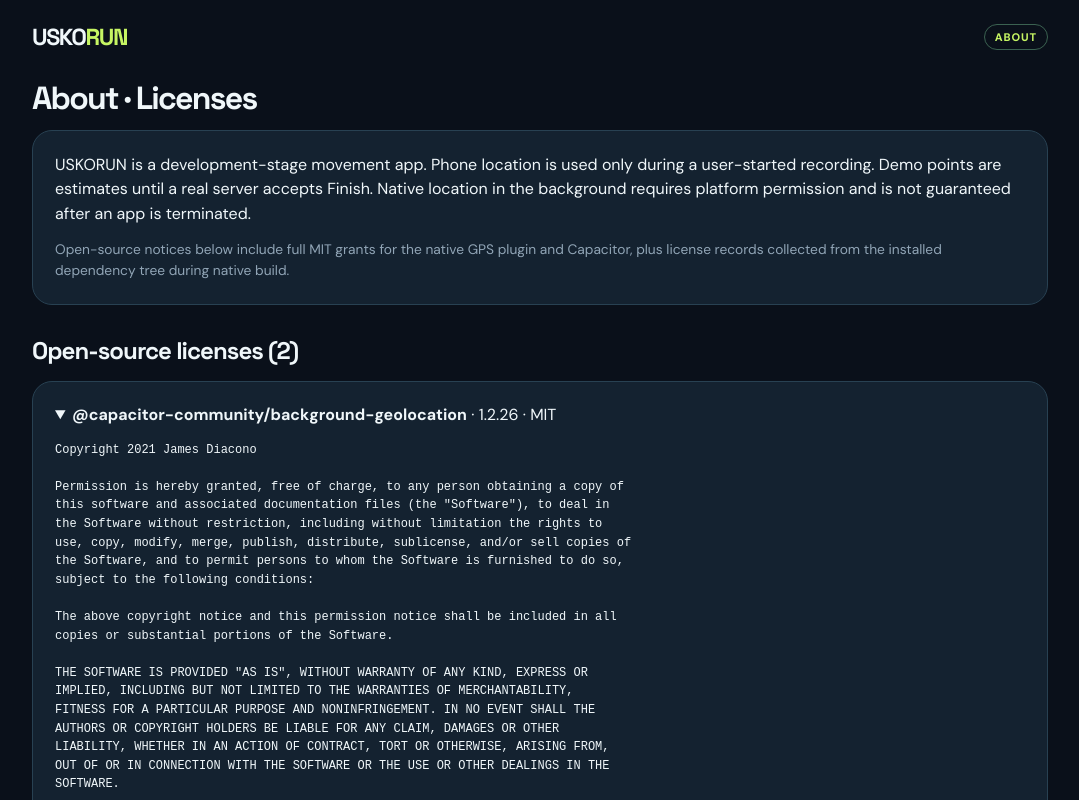
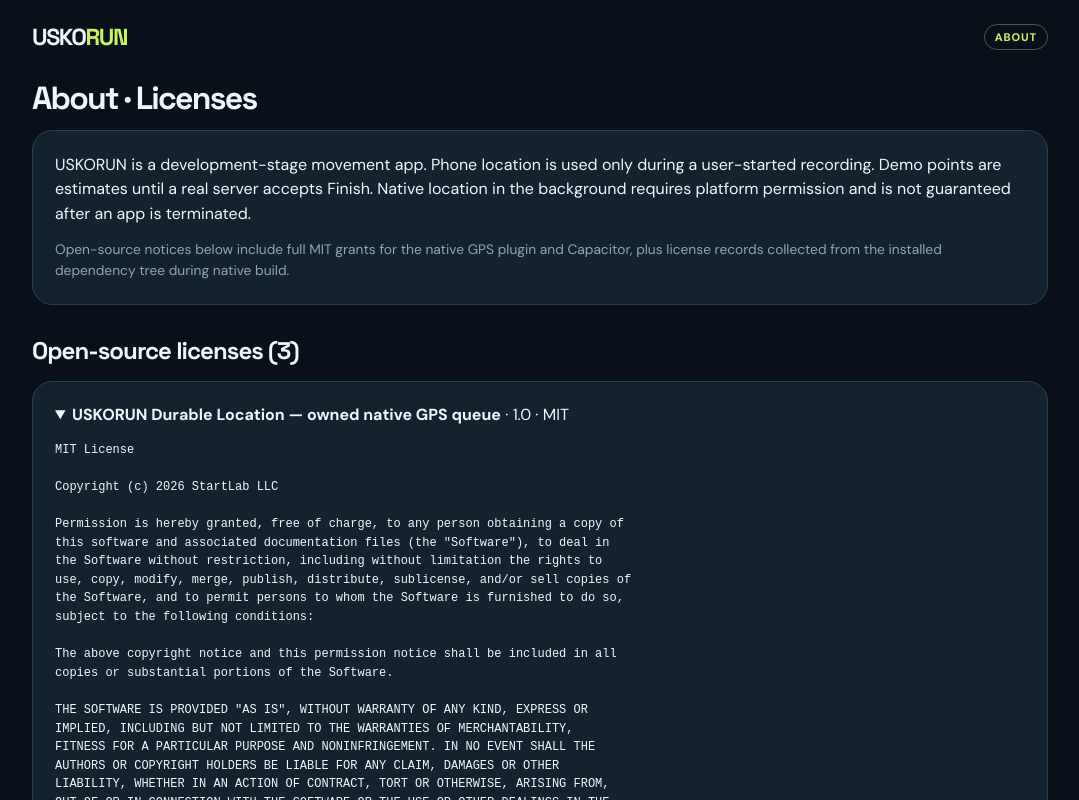
Before and after one commit to startlabhub/uskorun, a Next.js app in the folder apps/web/: page /about in a window 1280 px wide. Shown: the top 800 px of the page, without its empty margins (100-1179 px from the left). Built offline with nearby package versions, Linux system fonts and the light colour scheme.

Commit message:
docs(licenses): display full MIT notice for USKORUN-owned native on-disk location plugin

```diff
--- a/apps/web/src/domain/native-licenses.ts
+++ b/apps/web/src/domain/native-licenses.ts
@@ -1,5 +1,8 @@
 // Full, upstream MIT notices. Additional dependency notices are generated at build time.
 export const nativeRequiredLicenses=[
+ {name:'USKORUN Durable Location — owned native GPS queue',version:'1.0',license:'MIT',
+  text:"MIT License\n\nCopyright (c) 2026 StartLab LLC\n\nPermission is hereby granted, free of charge, to any person obtaining a copy of\nthis software and associated documentation files (the \"Software\"), to deal in\nthe Software without restriction, including without limitation the rights to\nuse, copy, modify, merge, publish, distribute, sublicense, and/or sell copies of\nthe Software, and to permit persons to whom the Software is furnished to do so,\nsubject to the following conditions:\n\nThe above copyright notice and this permission notice shall be included in all\ncopies or substantial portions of the Software.\n\nTHE SOFTWARE IS PROVIDED \"AS IS\", WITHOUT WARRANTY OF ANY KIND, EXPRESS OR\nIMPLIED, INCLUDING BUT NOT LIMITED TO THE WARRANTIES OF MERCHANTABILITY,\nFITNESS FOR A PARTICULAR PURPOSE AND NONINFRINGEMENT. IN NO EVENT SHALL THE\nAUTHORS OR COPYRIGHT HOLDERS BE LIABLE FOR ANY CLAIM, DAMAGES OR OTHER\nLIABILITY, WHETHER IN AN ACTION OF CONTRACT, TORT OR OTHERWISE, ARISING FROM,\nOUT OF OR IN CONNECTION WITH THE SOFTWARE OR THE USE OR OTHER DEALINGS IN THE\nSOFTWARE."},
+
  {name:'@capacitor-community/background-geolocation',version:'1.2.26',license:'MIT',
   text:"Copyright 2021 James Diacono\n\nPermission is hereby granted, free of charge, to any person obtaining a copy of\nthis software and associated documentation files (the \"Software\"), to deal in\nthe Software without restriction, including without limitation the rights to\nuse, copy, modify, merge, publish, distribute, sublicense, and/or sell copies of\nthe Software, and to permit persons to whom the Software is furnished to do so,\nsubject to the following conditions:\n\nThe above copyright notice and this permission notice shall be included in all\ncopies or substantial portions of the Software.\n\nTHE SOFTWARE IS PROVIDED \"AS IS\", WITHOUT WARRANTY OF ANY KIND, EXPRESS OR\nIMPLIED, INCLUDING BUT NOT LIMITED TO THE WARRANTIES OF MERCHANTABILITY,\nFITNESS FOR A PARTICULAR PURPOSE AND NONINFRINGEMENT. IN NO EVENT SHALL THE\nAUTHORS OR COPYRIGHT HOLDERS BE LIABLE FOR ANY CLAIM, DAMAGES OR OTHER\nLIABILITY, WHETHER IN AN ACTION OF CONTRACT, TORT OR OTHERWISE, ARISING FROM,\nOUT OF OR IN CONNECTION WITH THE SOFTWARE OR THE USE OR OTHER DEALINGS IN THE\nSOFTWARE."},
  {name:'@capacitor/core and Capacitor platform',version:'7.x',license:'MIT',
```
